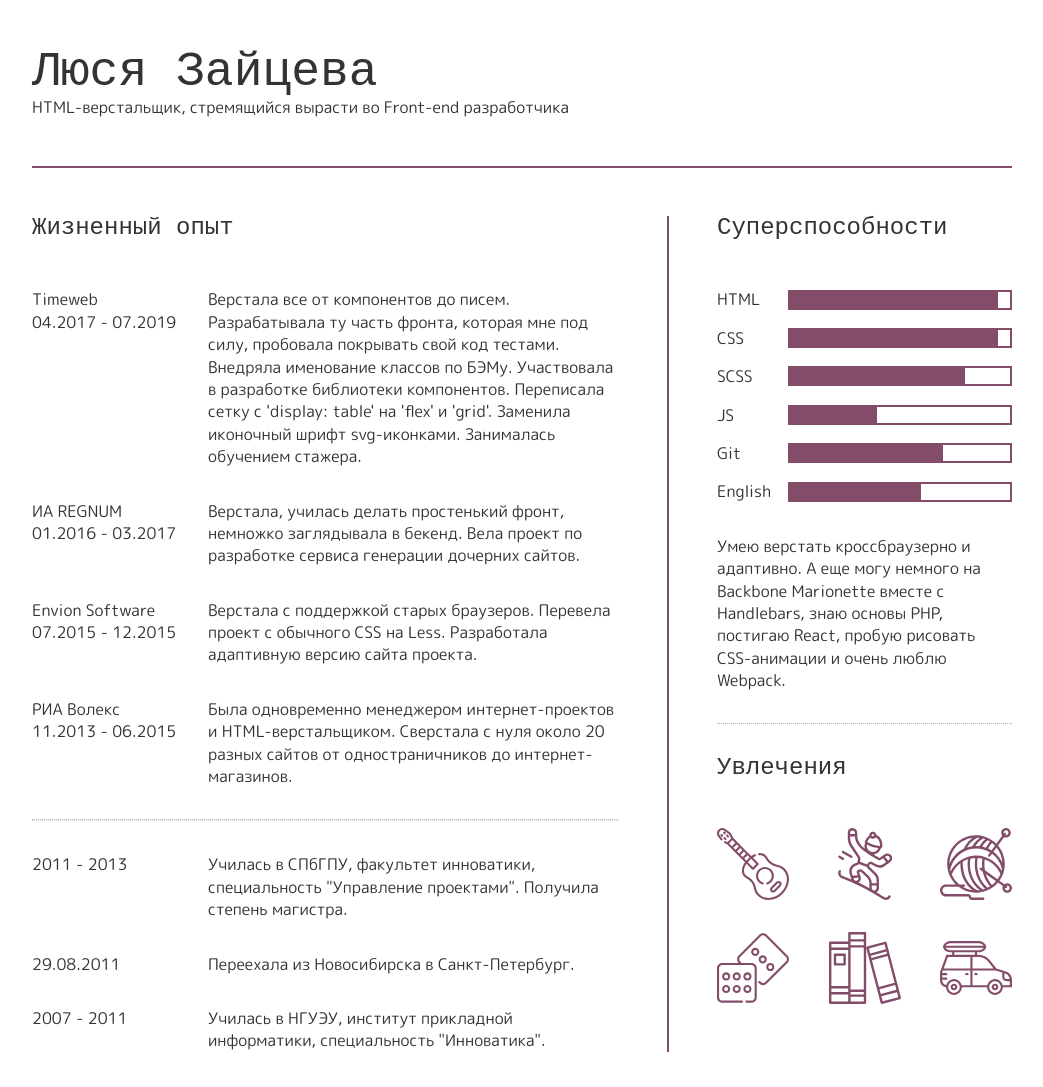
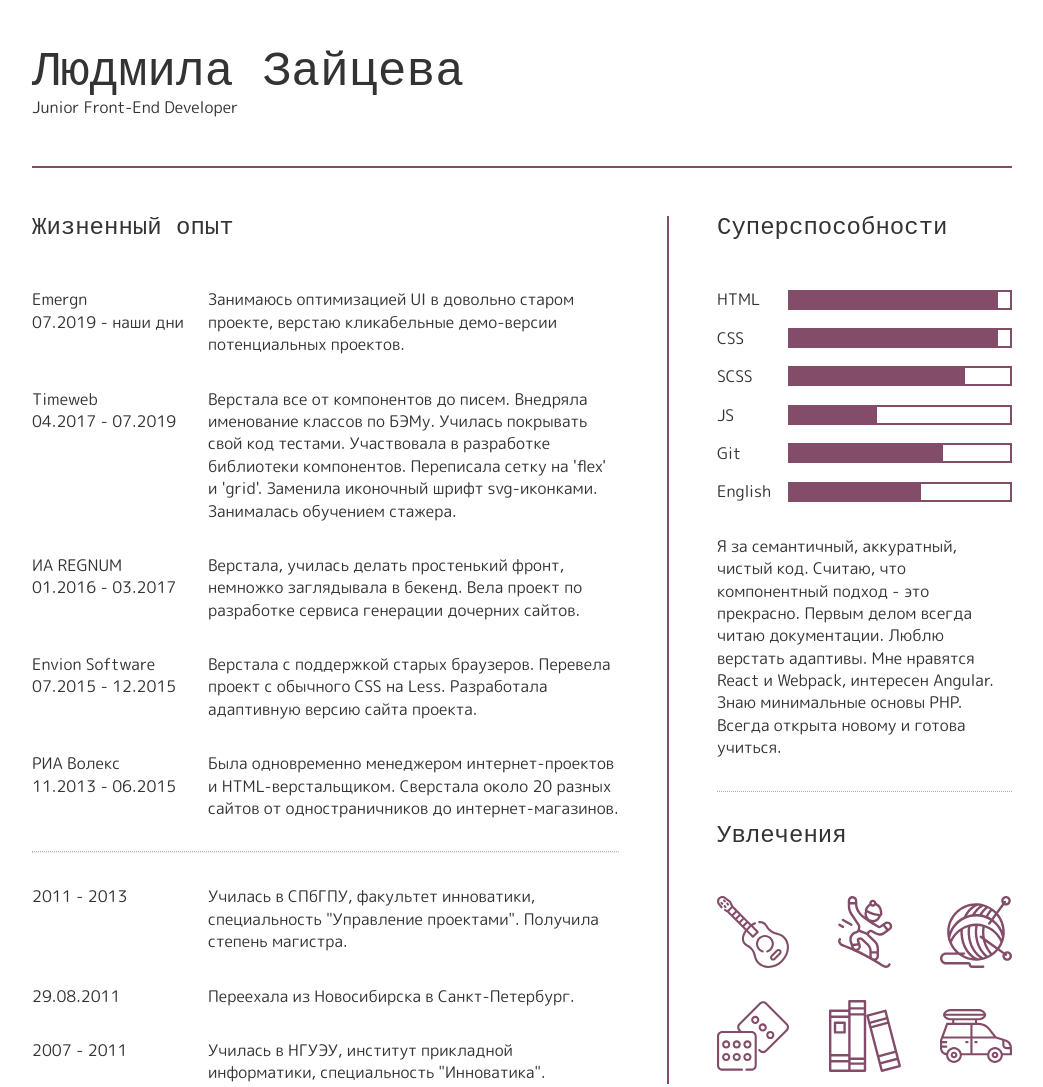
Before and after one commit to vesna516/vesna516.github.io, a website: page index.html in a window 1280 px wide. Shown: the top 1087 px of the page, without its empty margins (118-1161 px from the left). Drawn offline with Linux system fonts and the light colour scheme; a web font is replaced by a local one.

Commit message:
Info update

```diff
--- a/index.html
+++ b/index.html
@@ -2,7 +2,7 @@
 <html>
 <head>
 	<meta charset=utf-8>
-	<title>Люся Зайцева</title>
+	<title>Людмила Зайцева, Junior Front-End Developer</title>
 	<meta name="viewport" content="width=device-width, initial-scale=1.0">
 	<meta http-equiv="X-UA-Compatible" content="IE=edge">
 	<meta name="HandheldFriendly" content="true">
@@ -11,8 +11,8 @@
 <body>
 	<div class="wrapper">
 		<header class="header">
-			<h1>Люся Зайцева</h1>
-			<span class="no-break">HTML-верстальщик</span>, стремящийся вырасти во <span class="no-break">Front-end</span> разработчика
+			<h1>Людмила Зайцева</h1>
+			<span class="no-break">Junior Front-End Developer</span>
 			<span class="only-print">galaktika516@gmail.com</span>
 		</header>
 		<div class="wrapper__row">
@@ -20,10 +20,20 @@
 				<h2>Жизненный опыт</h2>
 				<section class="experience__item">
 					<div class="experience__item-name">
+						Emergn<br>07.2019 - наши дни
+					</div>
+					<div class="experience__item-description">
+						Занимаюсь оптимизацией UI в довольно старом проекте, верстаю кликабельные демо-версии потенциальных проектов.
+					</div>
+				</section>
+				<section class="experience__item">
+					<div class="experience__item-name">
 						Timeweb<br>04.2017 - 07.2019
 					</div>
 					<div class="experience__item-description">
-						Верстала все от компонентов до писем. Разрабатывала ту часть фронта, которая мне под силу, пробовала покрывать свой код тестами. Внедряла именование классов по БЭМу. Участвовала в разработке библиотеки компонентов. Переписала сетку с 'display: table' на 'flex' и 'grid'. Заменила иконочный шрифт svg-иконками. Занималась обучением стажера.
+						Верстала все от компонентов до писем. Внедряла именование классов по БЭМу. Училась покрывать свой код тестами.
+						Участвовала в разработке библиотеки компонентов. Переписала сетку на 'flex' и 'grid'.
+						Заменила иконочный шрифт svg-иконками. Занималась обучением стажера.
 					</div>
 				</section>
 				<section class="experience__item">
@@ -31,7 +41,8 @@
 						ИА REGNUM<br>01.2016 - 03.2017
 					</div>
 					<div class="experience__item-description">
-						Верстала, училась делать простенький фронт, немножко заглядывала в бекенд. Вела проект по разработке сервиса генерации дочерних сайтов.
+						Верстала, училась делать простенький фронт, немножко заглядывала в бекенд.
+						Вела проект по разработке сервиса генерации дочерних сайтов.
 					</div>
 				</section>
 				<section class="experience__item">
@@ -39,7 +50,8 @@
 						Envion Software<br>07.2015 - 12.2015
 					</div>
 					<div class="experience__item-description">
-						Верстала с поддержкой старых браузеров. Перевела проект с обычного CSS на Less. Разработала адаптивную версию сайта проекта.
+						Верстала с поддержкой старых браузеров. Перевела проект с обычного CSS на Less.
+						Разработала адаптивную версию сайта проекта.
 					</div>
 				</section>
 				<section class="experience__item">
@@ -47,7 +59,8 @@
 						РИА Волекс<br>11.2013 - 06.2015
 					</div>
 					<div class="experience__item-description">
-						Была одновременно менеджером интернет-проектов и HTML-верстальщиком. Сверстала с нуля около 20 разных сайтов от одностраничников до интернет-магазинов.
+						Была одновременно менеджером интернет-проектов и HTML-верстальщиком.
+						Сверстала около 20 разных сайтов от одностраничников до интернет-магазинов.
 					</div>
 				</section>
 				<hr>
@@ -103,7 +116,12 @@
 						<div class="skills__item-name">English</div>
 						<div class="skills__item-level skills__item-level_english"></div>
 					</section>
-					<p>Умею верстать кроссбраузерно и адаптивно. А еще могу немного на Backbonе Marionette вместе с Handlebars, знаю основы PHP, постигаю React, пробую рисовать CSS-анимации и очень люблю Webpack.</p>
+					<p>
+						Я за семантичный, аккуратный, чистый код. Считаю, что компонентный подход - это прекрасно.
+						Первым делом всегда читаю документации. Люблю верстать адаптивы.
+						Мне нравятся React и Webpack, интересен Angular. Знаю минимальные основы PHP.
+						Всегда открыта новому и готова учиться.
+					</p>
 				</article>
 				<article class="wrapper__right-second-box hobby">
 					<h2>Увлечения</h2>
```
